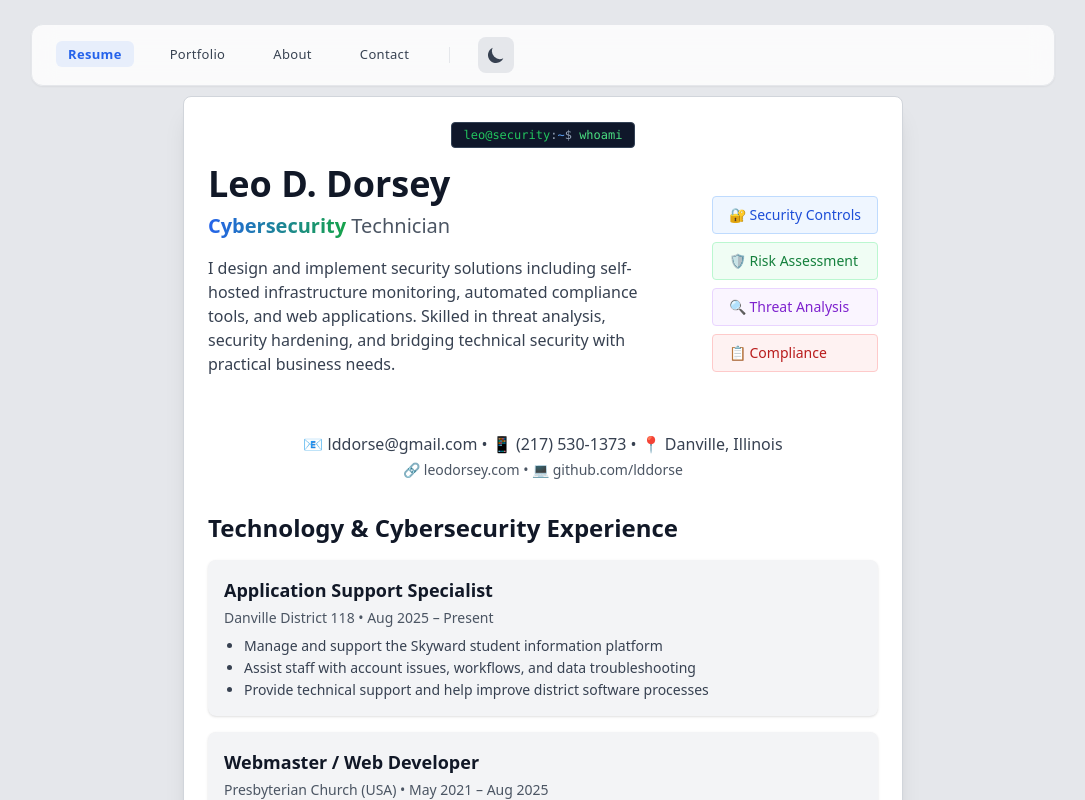
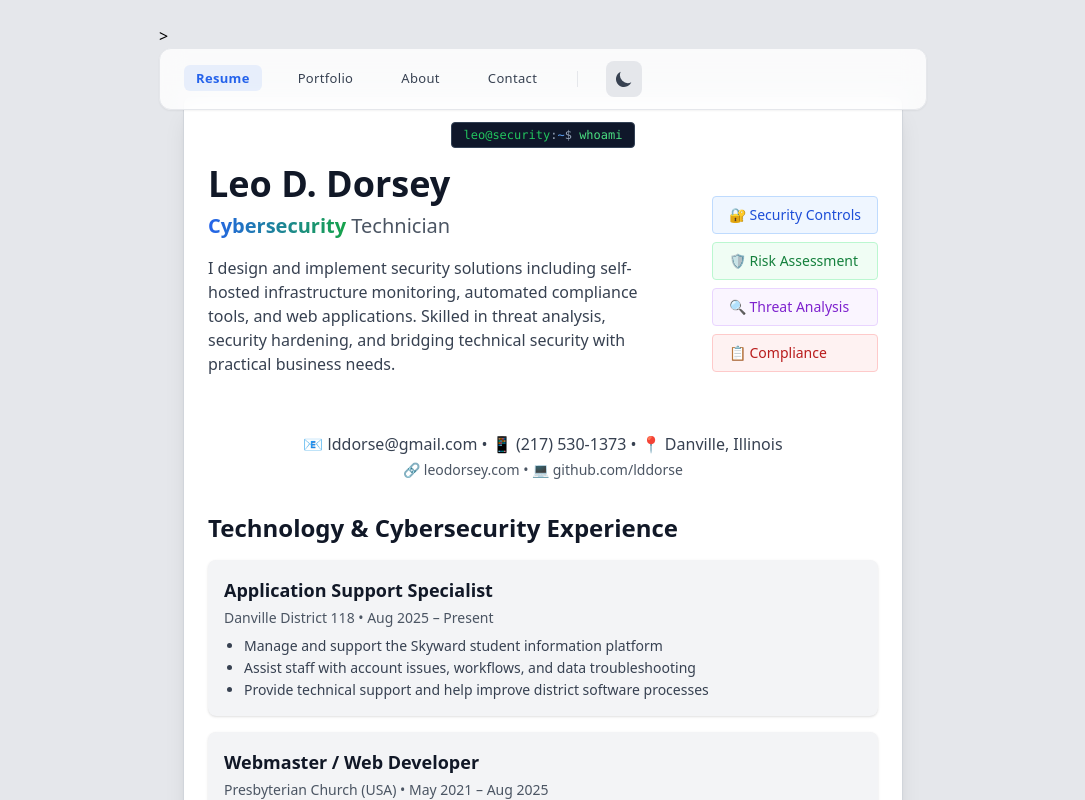
Before and after one commit to lddorse/cybersecurityportfolio, a React (Vite) app: page / in a window 1280 px wide. Shown: the top 800 px of the page, without its empty margins (97-1182 px from the left). Built offline with nearby package versions, Linux system fonts and the light colour scheme.

Commit message:
Update Navbar.jsx

```diff
--- a/src/components/Navbar.jsx
+++ b/src/components/Navbar.jsx
@@ -50,12 +50,15 @@ const Navbar = () => {
     <>
       {/* Main Navbar */}
       <nav
-        className={`
-          fixed top-6 left-1/2 -translate-x-1/2 z-50
-          w-[calc(100vw-2rem)] sm:w-full sm:max-w-5xl
-          transition-transform duration-300 ease-out
-          ${isVisible ? 'translate-y-0' : '-translate-y-24'}
-        `}
+      className={`
+        fixed top-6 left-1/2 -translate-x-1/2 z-50
+        w-[calc(100vw-2rem)] sm:w-full sm:max-w-[768px]
+        transition-transform duration-300 ease-out
+        ${isVisible ? 'translate-y-0' : '-translate-y-24'}
+        mx-1 sm:mx-0
+      `}
+      >
+
       >
         <div className="
           bg-white/80 dark:bg-gray-800/80 backdrop-blur-md
```
